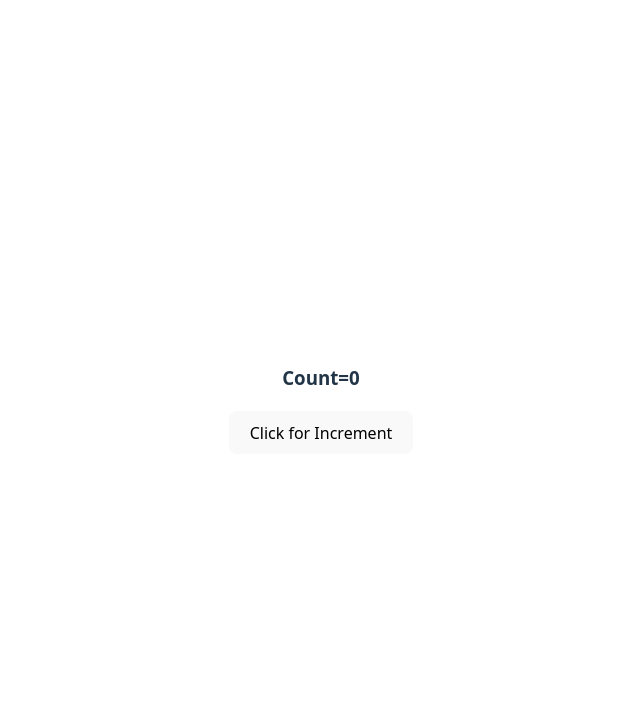
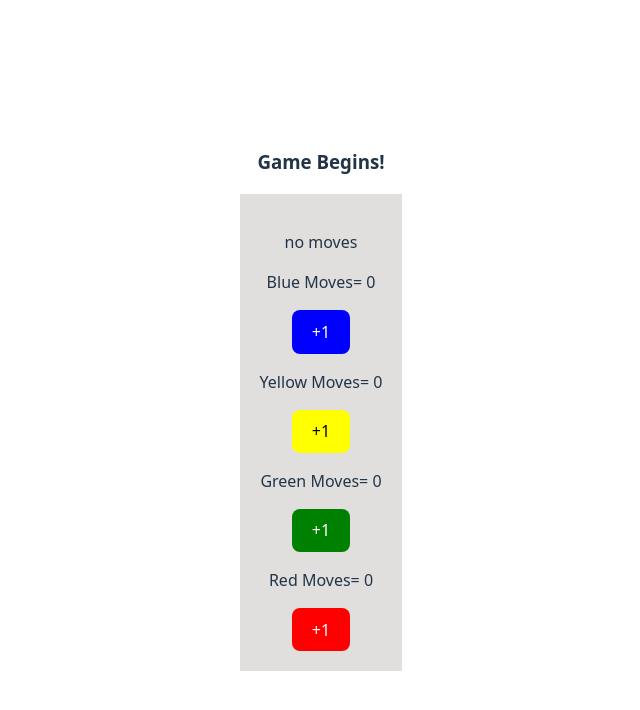
Before and after one commit to Uzmakh/deltareact-app, a React (Vite) app: page / in a window 1280 px wide. Shown: the top 710 px of the page, without its empty margins (319-959 px from the left). Built offline with nearby package versions, Linux system fonts and the light colour scheme.

Commit message:
Updated LudoBoard component

```diff
--- a/src/App.jsx
+++ b/src/App.jsx
@@ -24,10 +24,10 @@ function App() {
       <MessageBox userName="youzee" textColor="red" />
       <Button /> */}
       {/* <Form /> */}
-      <Counter/>
+      {/* <Counter/> */}
       {/* <LikeButton /> */}
       {/* <Closure/> */}
-      {/* <LudoBoard /> */}
+      <LudoBoard />
       {/* <TodoList/> */}
     </>
   );
--- a/src/LudoBoard.css
+++ b/src/LudoBoard.css
@@ -1,4 +1,4 @@
 .board {
     background: rgb(225, 222, 222);
-    padding: 20px 0;
+    padding: 20px;
 }
--- a/src/LudoBoard.jsx
+++ b/src/LudoBoard.jsx
@@ -12,9 +12,10 @@ const LudoBoard = () => {
 
   let updateBlue = () => {
     // moves.blue += 1;
-    console.log(`moves: ${moves.blue}`);
-    console.log(moves);
-    // setMoves({ ...moves , blue: moves.blue + 1});   //* updated object
+    // console.log(`moves: ${moves.blue}`);
+    // console.log(moves);
+    setMoves({ ...moves, blue: moves.blue + 1 });   //* updated object
+    // converting it to callback
     // setMoves((prevMoves) => {
     //   return { ...prevMoves, blue: moves.blue + 1 };
     // });
@@ -51,10 +52,11 @@ let updateGreen = () => {
   };
   return (
     <div>
-          <h3>Game Begins!</h3>
+      <h3>Game Begins!</h3>
+
       <div className="board">
-        {/* <p>{arr}</p> */}
-              <p>Blue Moves= { moves.blue}</p>
+        <p>{arr}</p>
+              <p>Blue Moves= {moves.blue}</p>
               <button style={{background:"blue",color:"white"}} onClick={updateBlue}>+1</button>
               <p>Yellow Moves= {moves.yellow }</p>
               <button style={{background:"yellow"}} onClick={updateYellow}>+1</button>
--- a/src/main.jsx
+++ b/src/main.jsx
@@ -4,8 +4,8 @@ import './index.css'
 import App from './App.jsx'
 
 createRoot(document.getElementById('root')).render(
-  // <StrictMode>
-  //   <App />
-  // </StrictMode>,
-  <App/>
+  <StrictMode>
+    <App />
+  </StrictMode>,
+
 )
```
